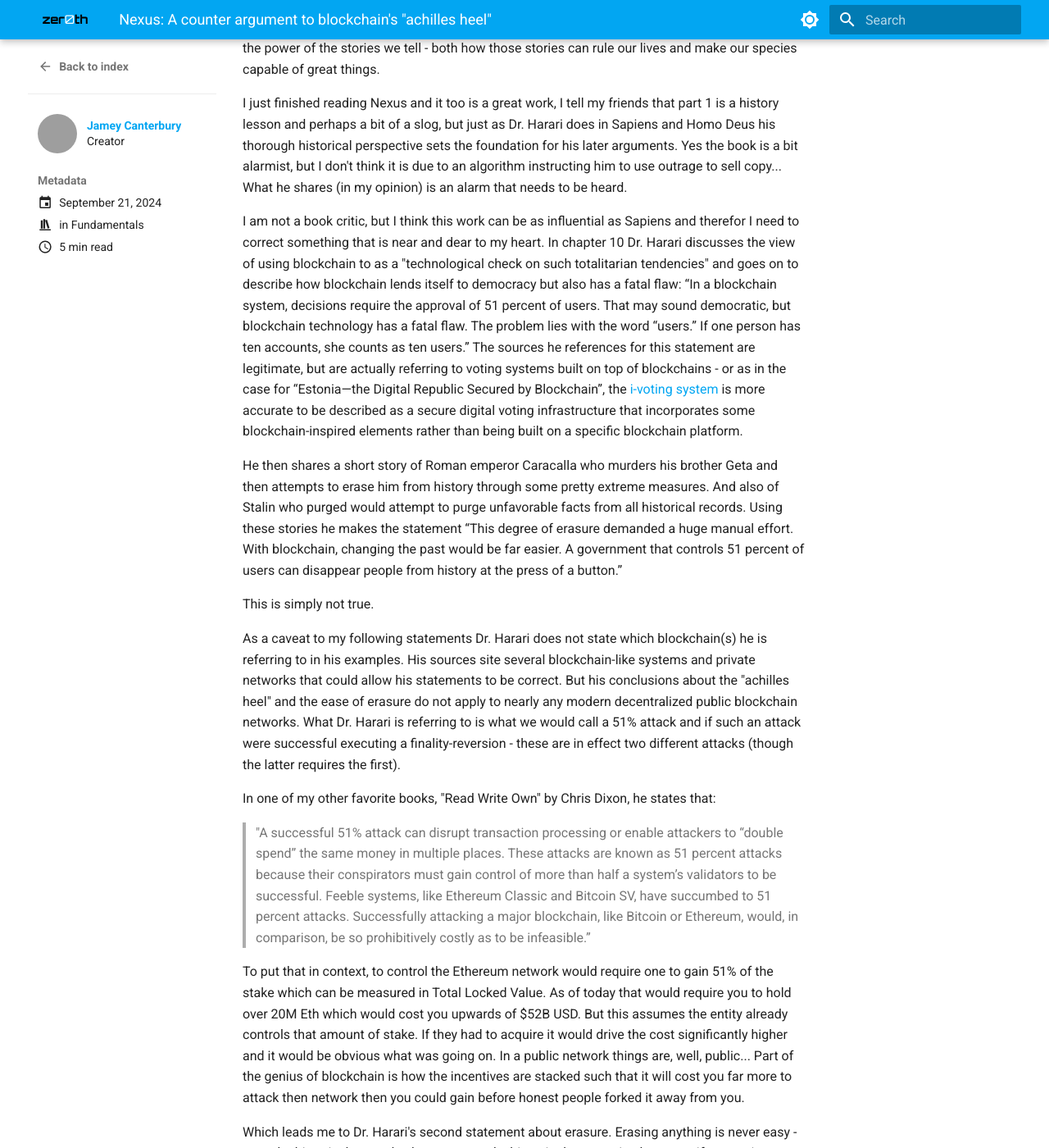
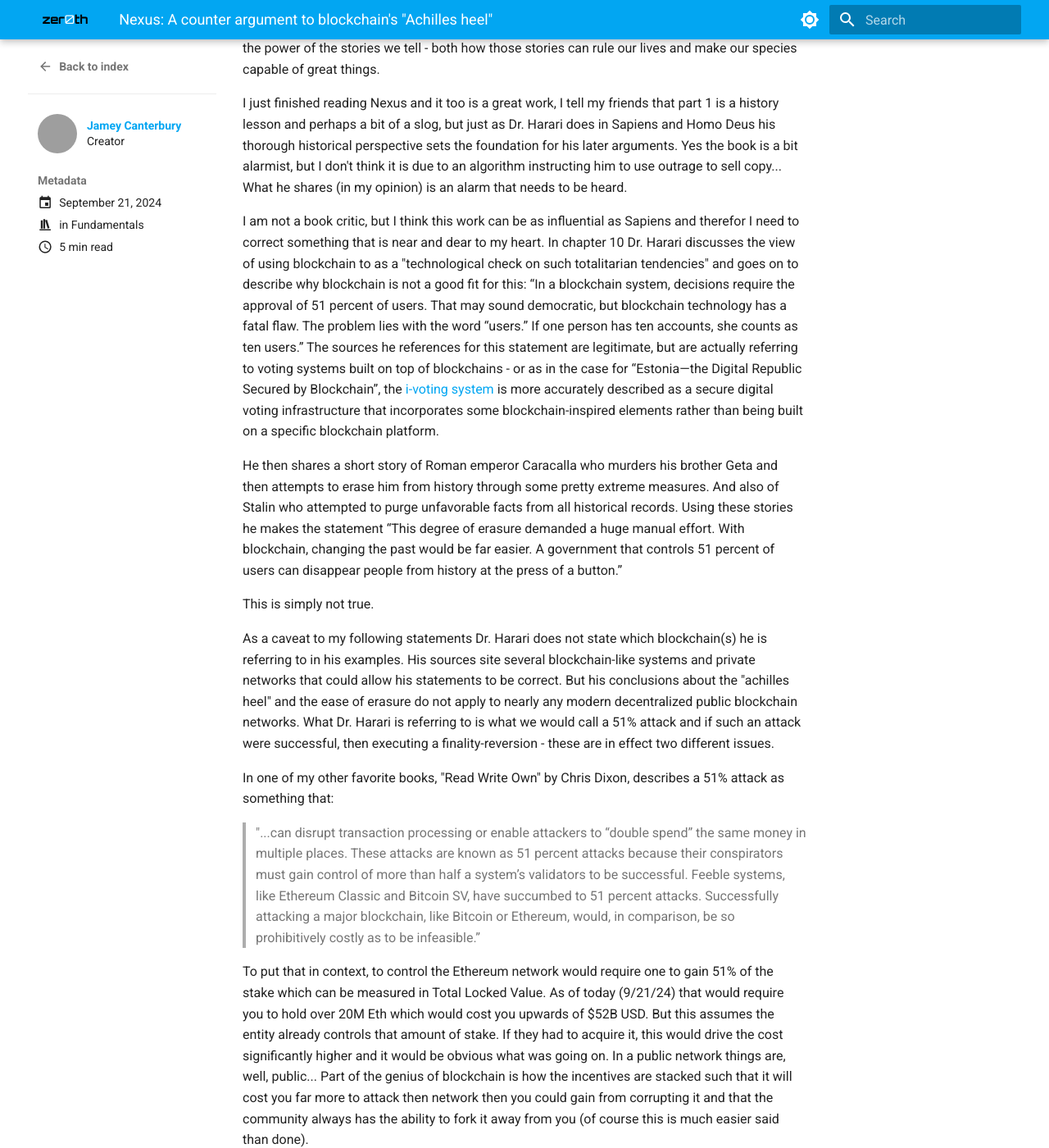
Before and after one commit to zeroth-tech/blogs, an MkDocs documentation site: the page built from docs/posts/Nexus_blockchain_counter.md, in a window 1280 px wide and 1400 px high, scrolled down 383 px. Shown: the whole window at 82% size. Built offline with MkDocs 1.6.1 and Material for MkDocs 9.7.7, drawn with Linux system fonts in a browser that asks for light colours; comment, search, counter and statistics services are not loaded; some of the changed text lies outside the part shown; grey boxes are pictures that could not be loaded.

Commit message:
Update Nexus_blockchain_counter.md

```diff
--- a/docs/posts/Nexus_blockchain_counter.md
+++ b/docs/posts/Nexus_blockchain_counter.md
@@ -11,31 +11,31 @@
 comments: true
 ---
 
-# Nexus: A counter argument to blockchain's "achilles heel"
+# Nexus: A counter argument to blockchain's "Achilles heel"
 
-Often we have books by great thinkers that shape the way we view the world and influence out approach towards the future.  For me Yuval Harari is one such thinker.  In this post I share my reaction/counterpoint to a statement that Dr. Harari makes in his new book "Nexus: A Brief History of Information Networks from the Stone Age to AI".
+Often we have books by great thinkers that shape the way we view the world and influence our outlook on the future.  For me Yuval Harari is one such thinker.  In this post I share my reaction/counterpoint to a statement that Dr. Harari makes in his new book "Nexus: A Brief History of Information Networks from the Stone Age to AI".
 <!-- more -->
 
 Let me start this post by saying that I am a huge fan of Dr. Harari.  Sapiens is one of the most influential books I have ever read - it opened my mind to the concept of intersubjective reality and the power of the stories we tell  - both how those stories can rule our lives and make our species capable of great things.
 
 I just finished reading Nexus and it too is a great work, I tell my friends that part 1 is a history lesson and perhaps a bit of a slog, but just as Dr. Harari does in Sapiens and Homo Deus his thorough historical perspective sets the foundation for his later arguments.  Yes the book is a bit alarmist, but I don't think it is due to an algorithm instructing him to use outrage to sell copy... What he shares (in my opinion) is an alarm that needs to be heard.
 
-I am not a book critic, but I think this work can be as influential as Sapiens and therefor I need to correct something that is near and dear to my heart.  In chapter 10 Dr. Harari discusses the view of using blockchain to as a "technological check on such totalitarian tendencies" and goes on to describe how blockchain lends itself to democracy but also has a fatal flaw:  “In a blockchain system, decisions require the approval of 51 percent of users. That may sound democratic, but blockchain technology has a fatal flaw. The problem lies with the word “users.” If one person has ten accounts, she counts as ten users.”  The sources he references for this statement are legitimate, but are actually referring to voting systems built on top of blockchains - or as in the case for “Estonia—the Digital Republic Secured by Blockchain”, the [i-voting system](https://en.wikipedia.org/wiki/Electronic_voting_in_Estonia) is more accurate to be described as a secure digital voting infrastructure that incorporates some blockchain-inspired elements rather than being built on a specific blockchain platform.
+I am not a book critic, but I think this work can be as influential as Sapiens and therefor I need to correct something that is near and dear to my heart.  In chapter 10 Dr. Harari discusses the view of using blockchain to as a "technological check on such totalitarian tendencies" and goes on to describe why blockchain is not a good fit for this:  “In a blockchain system, decisions require the approval of 51 percent of users. That may sound democratic, but blockchain technology has a fatal flaw. The problem lies with the word “users.” If one person has ten accounts, she counts as ten users.”  The sources he references for this statement are legitimate, but are actually referring to voting systems built on top of blockchains - or as in the case for “Estonia—the Digital Republic Secured by Blockchain”, the [i-voting system](https://en.wikipedia.org/wiki/Electronic_voting_in_Estonia) is more accurately described as a secure digital voting infrastructure that incorporates some blockchain-inspired elements rather than being built on a specific blockchain platform.
 
-He then shares a short story of Roman emperor Caracalla who murders his brother Geta and then attempts to erase him from history through some pretty extreme measures.  And also of Stalin who purged would attempt to purge unfavorable facts from all historical records.  Using these stories he makes the statement “This degree of erasure demanded a huge manual effort. With blockchain, changing the past would be far easier. A government that controls 51 percent of users can disappear people from history at the press of a button.”
+He then shares a short story of Roman emperor Caracalla who murders his brother Geta and then attempts to erase him from history through some pretty extreme measures.  And also of Stalin who attempted to purge unfavorable facts from all historical records.  Using these stories he makes the statement “This degree of erasure demanded a huge manual effort. With blockchain, changing the past would be far easier. A government that controls 51 percent of users can disappear people from history at the press of a button.”
 
 This is simply not true.
 
-As a caveat to my following statements Dr. Harari does not state which blockchain(s) he is referring to in his examples.  His sources site several blockchain-like systems and private networks that could allow his statements to be correct.  But his conclusions about the "achilles heel" and the ease of erasure do not apply to nearly any modern decentralized public blockchain networks.  What Dr. Harari is referring to is what we would call a 51% attack and if such an attack were successful executing a finality-reversion - these are in effect two different attacks (though the latter requires the first).
+As a caveat to my following statements Dr. Harari does not state which blockchain(s) he is referring to in his examples.  His sources site several blockchain-like systems and private networks that could allow his statements to be correct.  But his conclusions about the "achilles heel" and the ease of erasure do not apply to nearly any modern decentralized public blockchain networks.  What Dr. Harari is referring to is what we would call a 51% attack and if such an attack were successful, then executing a finality-reversion - these are in effect two different issues.
 
-In one of my other favorite books, "Read Write Own" by Chris Dixon, he states that:
-> "A successful 51% attack can disrupt transaction processing or enable attackers to “double spend” the same money in multiple places. These attacks are known as 51 percent attacks because their conspirators must gain control of more than half a system’s validators to be successful.  Feeble systems, like Ethereum Classic and Bitcoin SV, have succumbed to 51 percent attacks. Successfully attacking a major blockchain, like Bitcoin or Ethereum, would, in comparison, be so prohibitively costly as to be infeasible.”
+In one of my other favorite books, "Read Write Own" by Chris Dixon, describes a 51% attack as something that:
+> "...can disrupt transaction processing or enable attackers to “double spend” the same money in multiple places. These attacks are known as 51 percent attacks because their conspirators must gain control of more than half a system’s validators to be successful.  Feeble systems, like Ethereum Classic and Bitcoin SV, have succumbed to 51 percent attacks. Successfully attacking a major blockchain, like Bitcoin or Ethereum, would, in comparison, be so prohibitively costly as to be infeasible.”
 
-To put that in context, to control the Ethereum network would require one to gain 51% of the stake which can be measured in Total Locked Value.  As of today that would require you to hold over 20M Eth which would cost you upwards of $52B USD.  But this assumes the entity already controls that amount of stake.  If they had to acquire it would drive the cost significantly higher and it would be obvious what was going on.  In a public network things are, well, public... Part of the genius of blockchain is how the incentives are stacked such that it will cost you far more to attack then network then you could gain before honest people forked it away from you.
+To put that in context, to control the Ethereum network would require one to gain 51% of the stake which can be measured in Total Locked Value.  As of today (9/21/24) that would require you to hold over 20M Eth which would cost you upwards of $52B USD.  But this assumes the entity already controls that amount of stake.  If they had to acquire it, this would drive the cost significantly higher and it would be obvious what was going on.  In a public network things are, well, public... Part of the genius of blockchain is how the incentives are stacked such that it will cost you far more to attack then network then you could gain from corrupting it and that the community always has the ability to fork it away from you (of course this is much easier said than done).
 
-Which leads me to Dr. Harari's second statement about erasure.  Erasing anything is never easy - even the historical examples he uses to make his point have survived erasure.  If one entity were to gain control of a networks they would only be able to manipulate the current state, and any future states while they have control.  A blockchain, by definition, does not allow you to rewrite previous states.  We call this "finality-reversion" and the deeper something is committed into the chain the more difficult this becomes.  To "erase someone" you would not only need to gain control, but you would need to convince the entire network (100%) to resync their validators back to the point that you wanted to change.  Nothing is impossible, but this is far more difficult than "pushing a button"
+Which leads me to Dr. Harari's second statement about erasure.  Erasing anything is never easy - even the historical examples he uses to make his point have survived erasure.  If one entity were to gain control of a networks they would only be able to manipulate the current state, and any future states while they have control.  A blockchain, by definition, does not allow you to rewrite previous states.  We call this "finality-reversion" and the deeper something is committed into the chain the more difficult this becomes.  To "erase someone" you would not only need to gain control, but you would need to convince the entire network (100%) to resync their validators back to the point that you wanted to change.  Nothing is impossible, but this is far more difficult than "pushing a button".
 
-For what it's worth, the actual risk of someone gaining 51% control is their ability to exclude, or censor, transactions on the network.  For this to be effective they need to maintain the "public trust" in the network which would take much coordination and stealth on behalf of the corrupt entity.  This was recently discussed  back in [July at Eth CC by Vitalik Buterin](https://cryptobriefing.com/ethereum-automated-response-plan/) where he shared a plan to for Ethereum validators to run software that could automatically prevent such things from happening.
+For what it's worth, the more likely risk of someone gaining 51% control is their ability to exclude, or censor, transactions on the network.  For this to be effective they need to maintain the "public trust" in the network while they quietly censor things out. This takes much coordination and stealth on behalf of the corrupt entity.  Back in [July at Eth CC Vitalik Buterin](https://cryptobriefing.com/ethereum-automated-response-plan/) discussed this exact topic. he shared a plan to for Ethereum validators to run software that could automatically prevent such things from happening.
 
 ---
 I wanted to point this out not to poke holes in Dr. Harari's excellent work, but to strengthen the argument that blockchain is one of out best AI resistant technology.  It is not a silver bullet of course, and we need to design everything with caution, but if done correctly it can be the solid footing on which the truth of us humans can be distinguished from the truth of the AI.
```
